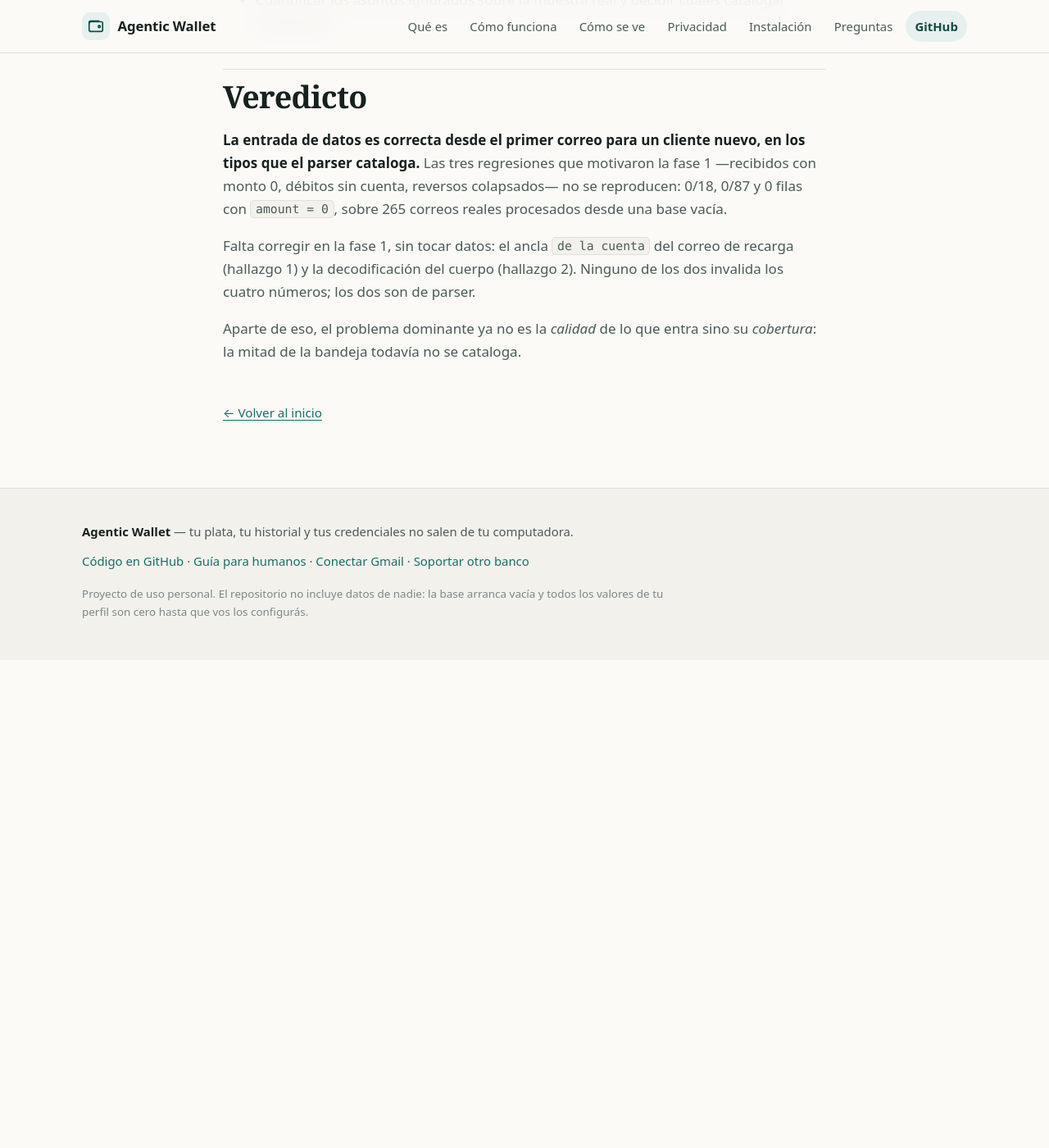
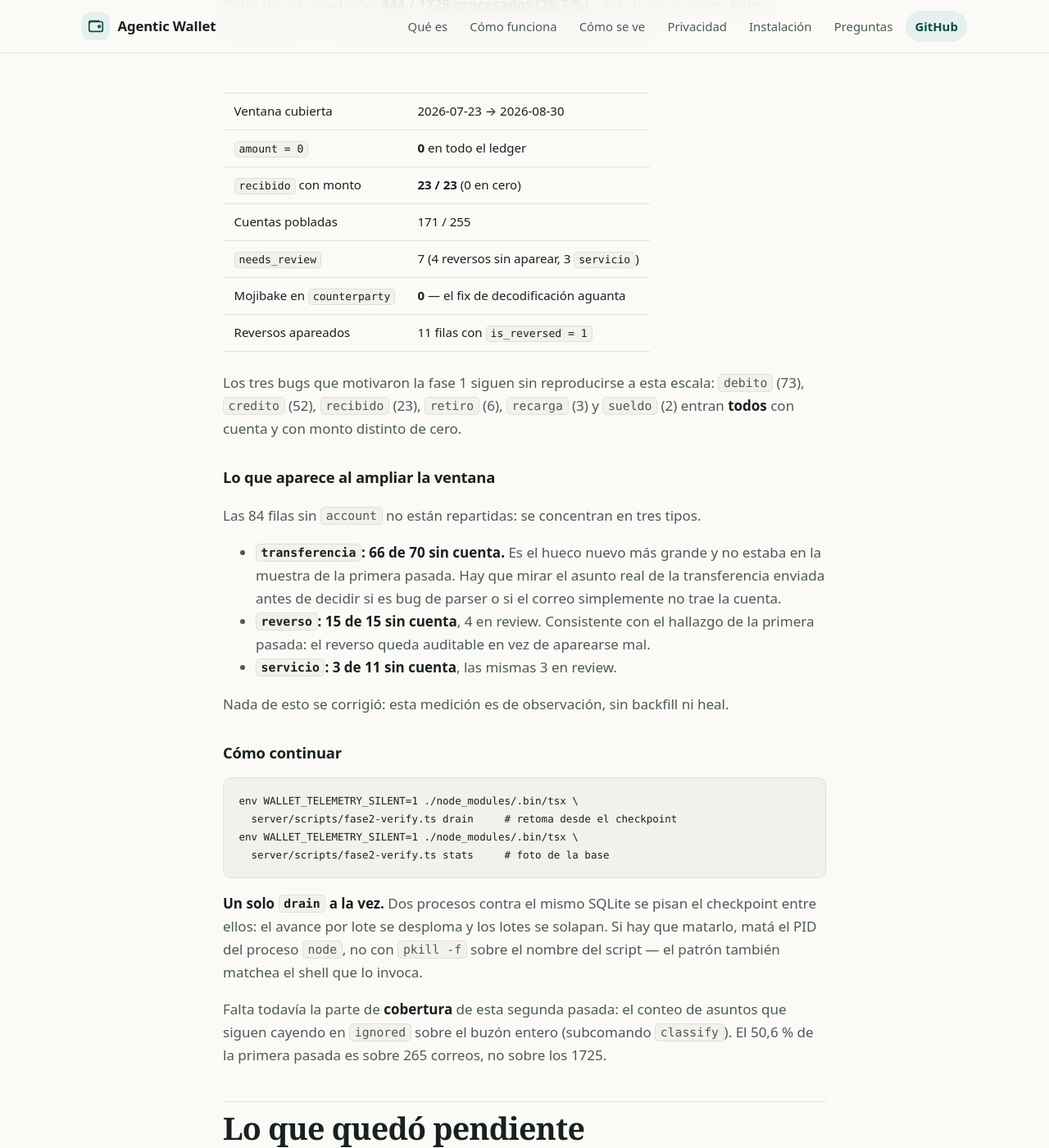
Before and after one commit to lordiwa/agentic-wallet, a Jekyll site: the page built from docs/verificacion-fase2.md, in a window 1280 px wide and 1400 px high, scrolled down 3539 px. Shown: the whole window at 82% size. Built offline with Jekyll 4.4.1, drawn with Linux system fonts in a browser that asks for light colours; our own code applies the rules of GitHub Pages for plain Markdown files; before the commit the page ends 4344 px from its top, so only the background shows below that; some of the changed text lies outside the part shown.

Commit message:
docs(fase2): registrar el drenado del buzon completo y lo que aparece al ampliar la ventana
Segunda pasada con el parser de 9a55b99 sobre base nueva: 444/1725 correos,
255 transacciones, cero filas con amount = 0 y cero mojibake en counterparty.

Al salir de la ventana muestreada aparece un hueco que la primera pasada no
veia: 66 de 70 transferencias entran sin account. Queda anotado como
observacion, sin backfill.

Co-Authored-By: Claude Opus 5 (1M context) <noreply@anthropic.com>

````diff
--- a/docs/verificacion-fase2.md
+++ b/docs/verificacion-fase2.md
@@ -98,10 +98,72 @@ pero ahí suman 49 correos: la proporción real en la ventana muestreada es
 mucho mayor. Nada de esto entra al ledger, así que **el gasto reportado hoy es
 un piso, no el total**. Es la brecha más grande que queda.
 
+## Drenado completo del buzón — en curso
+
+Segunda pasada, ya con el parser ampliado (commit `9a55b99`) y sobre una base
+recién creada. El objetivo es drenar los **1725** correos del backlog, no una
+muestra. Corre con `server/scripts/fase2-verify.ts drain`: el mismo runner de
+producción en lotes, persistiendo `sync_progress` **antes** de seguir, así que
+matar el proceso en cualquier momento no pierde trabajo y la siguiente llamada
+retoma donde quedó.
+
+Corte de esta medición: **444 / 1725 procesados (25,7 %)**, `255`
+transacciones. Ritmo observado ≈ 17 correos/min (≈ 20 por lote), sin un solo
+lote fallido.
+
+| | |
+|---|---|
+| Ventana cubierta | 2026-07-23 → 2026-08-30 |
+| `amount = 0` | **0** en todo el ledger |
+| `recibido` con monto | **23 / 23** (0 en cero) |
+| Cuentas pobladas | 171 / 255 |
+| `needs_review` | 7 (4 reversos sin aparear, 3 `servicio`) |
+| Mojibake en `counterparty` | **0** — el fix de decodificación aguanta |
+| Reversos apareados | 11 filas con `is_reversed = 1` |
+
+Los tres bugs que motivaron la fase 1 siguen sin reproducirse a esta escala:
+`debito` (73), `credito` (52), `recibido` (23), `retiro` (6), `recarga` (3) y
+`sueldo` (2) entran **todos** con cuenta y con monto distinto de cero.
+
+### Lo que aparece al ampliar la ventana
+
+Las 84 filas sin `account` no están repartidas: se concentran en tres tipos.
+
+- **`transferencia`: 66 de 70 sin cuenta.** Es el hueco nuevo más grande y no
+  estaba en la muestra de la primera pasada. Hay que mirar el asunto real de
+  la transferencia enviada antes de decidir si es bug de parser o si el correo
+  simplemente no trae la cuenta.
+- **`reverso`: 15 de 15 sin cuenta**, 4 en review. Consistente con el hallazgo
+  de la primera pasada: el reverso queda auditable en vez de aparearse mal.
+- **`servicio`: 3 de 11 sin cuenta**, las mismas 3 en review.
+
+Nada de esto se corrigió: esta medición es de observación, sin backfill ni
+heal.
+
+### Cómo continuar
+
+```bash
+env WALLET_TELEMETRY_SILENT=1 ./node_modules/.bin/tsx \
+  server/scripts/fase2-verify.ts drain     # retoma desde el checkpoint
+env WALLET_TELEMETRY_SILENT=1 ./node_modules/.bin/tsx \
+  server/scripts/fase2-verify.ts stats     # foto de la base
+```
+
+**Un solo `drain` a la vez.** Dos procesos contra el mismo SQLite se pisan el
+checkpoint entre ellos: el avance por lote se desploma y los lotes se
+solapan. Si hay que matarlo, matá el PID del proceso `node`, no con `pkill -f`
+sobre el nombre del script — el patrón también matchea el shell que lo
+invoca.
+
+Falta todavía la parte de **cobertura** de esta segunda pasada: el conteo de
+asuntos que siguen cayendo en `ignored` sobre el buzón entero (subcomando
+`classify`). El 50,6 % de la primera pasada es sobre 265 correos, no sobre los
+1725.
+
 ## Lo que quedó pendiente
 
-- **1459 correos sin procesar** (84,6 % del backlog). El checkpoint de
-  `sync_progress` está intacto: la próxima llamada a `sync` sigue donde quedó,
+- **1281 correos sin procesar** del drenado en curso. El checkpoint de
+  `sync_progress` está intacto: la próxima llamada a `drain` sigue donde quedó,
   sin repetir trabajo.
 - **La ventana anterior a 2026-08-07 no se probó.** Si los correos viejos usan
   otra plantilla, este resultado no dice nada sobre ellos.
````
